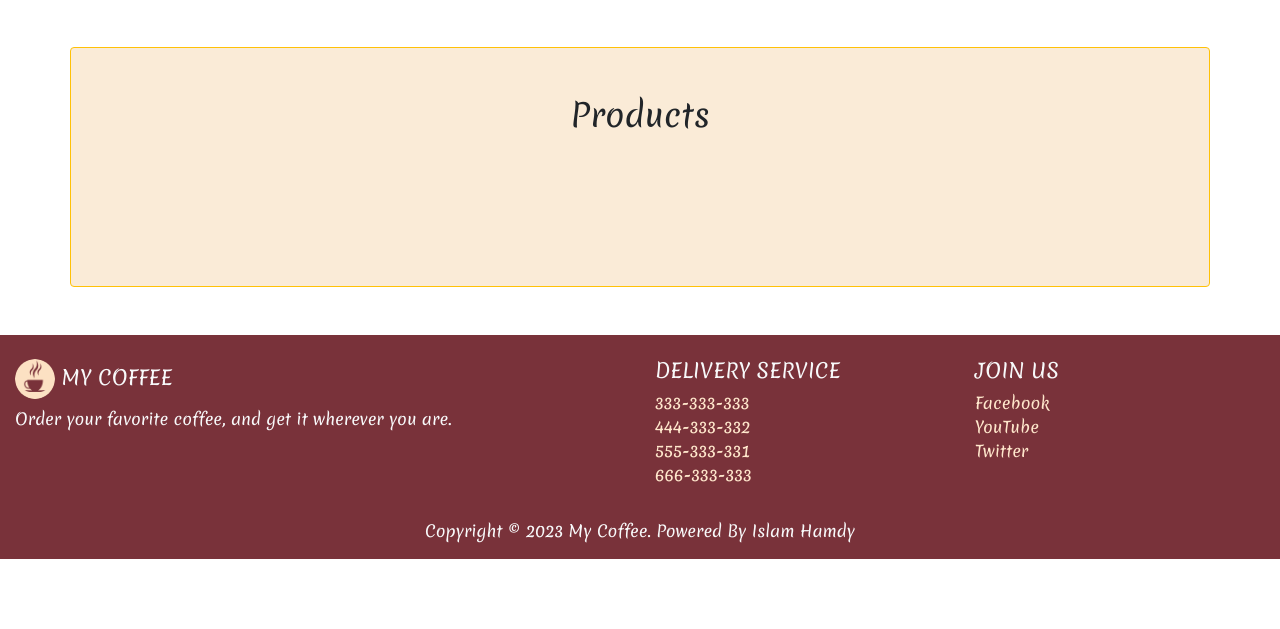
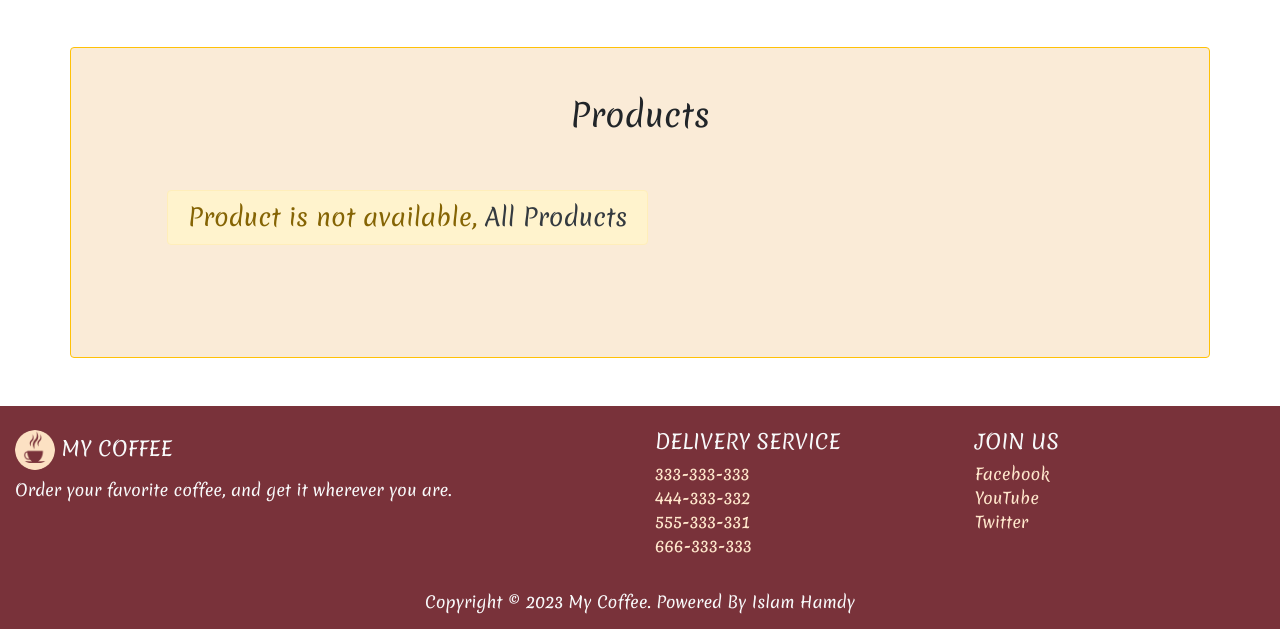
Before and after one commit to Islam412/My_Coffee, a Django app: page /products/ in a window 1280 px wide. Shown: the part 66-695 px from the top of the page. Run offline with Django 4.2, Linux system fonts and the light colour scheme; data that the repository does not hold is empty; some libraries are stand-ins or nearby versions.

Commit message:
show all product in state Product is not available

```diff
--- a/products/templates/products/products.html
+++ b/products/templates/products/products.html
@@ -23,6 +23,10 @@
                             </div>
                         </div>
                         </div>
+                        {% empty %}
+                        <h4 class="alert alert-warning">
+                            Product is not available, <a href="{% url 'products' %}" class="text-dark">All Products</a>
+                        </h4>
                     {% endfor %}
                 </div>
                 </div>
```
